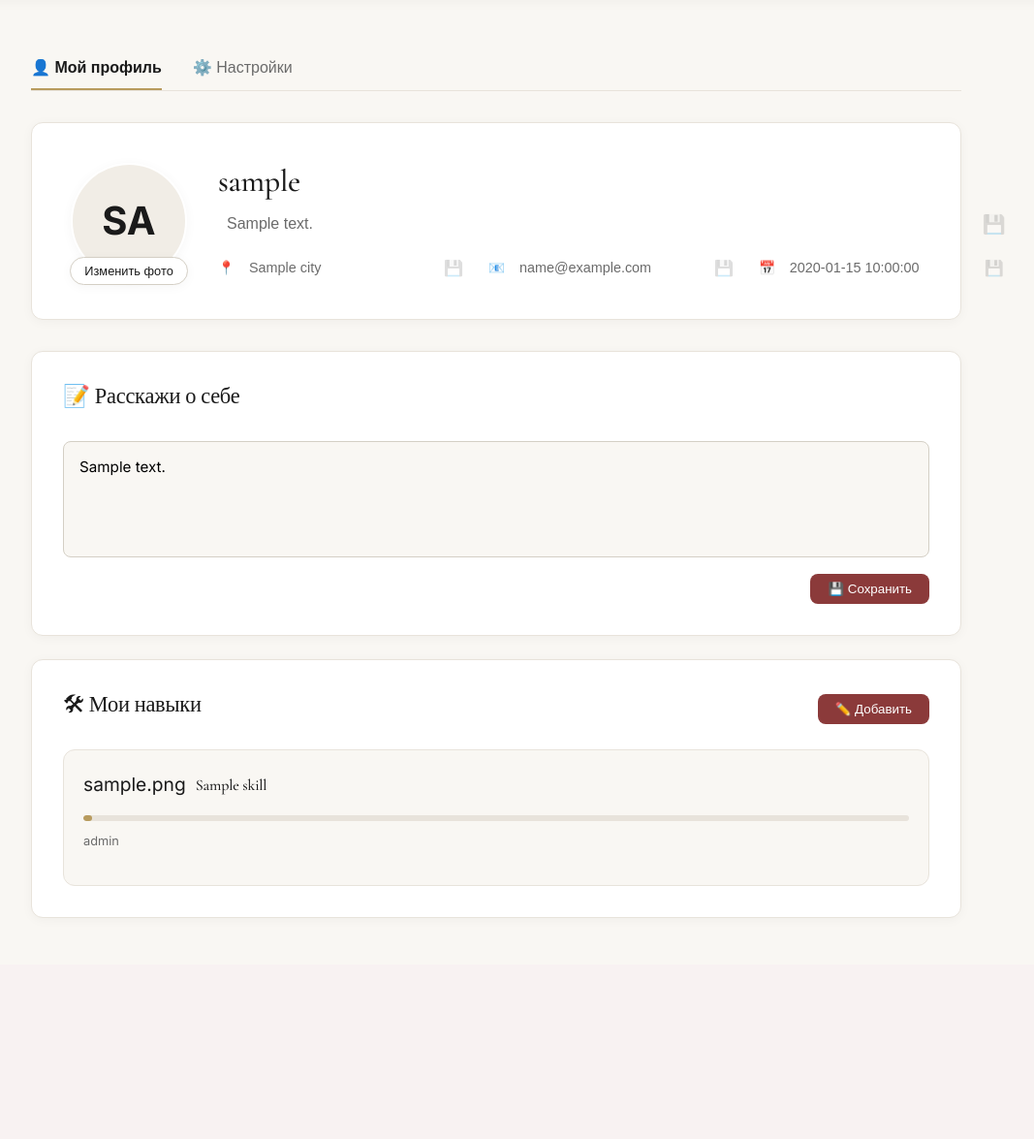
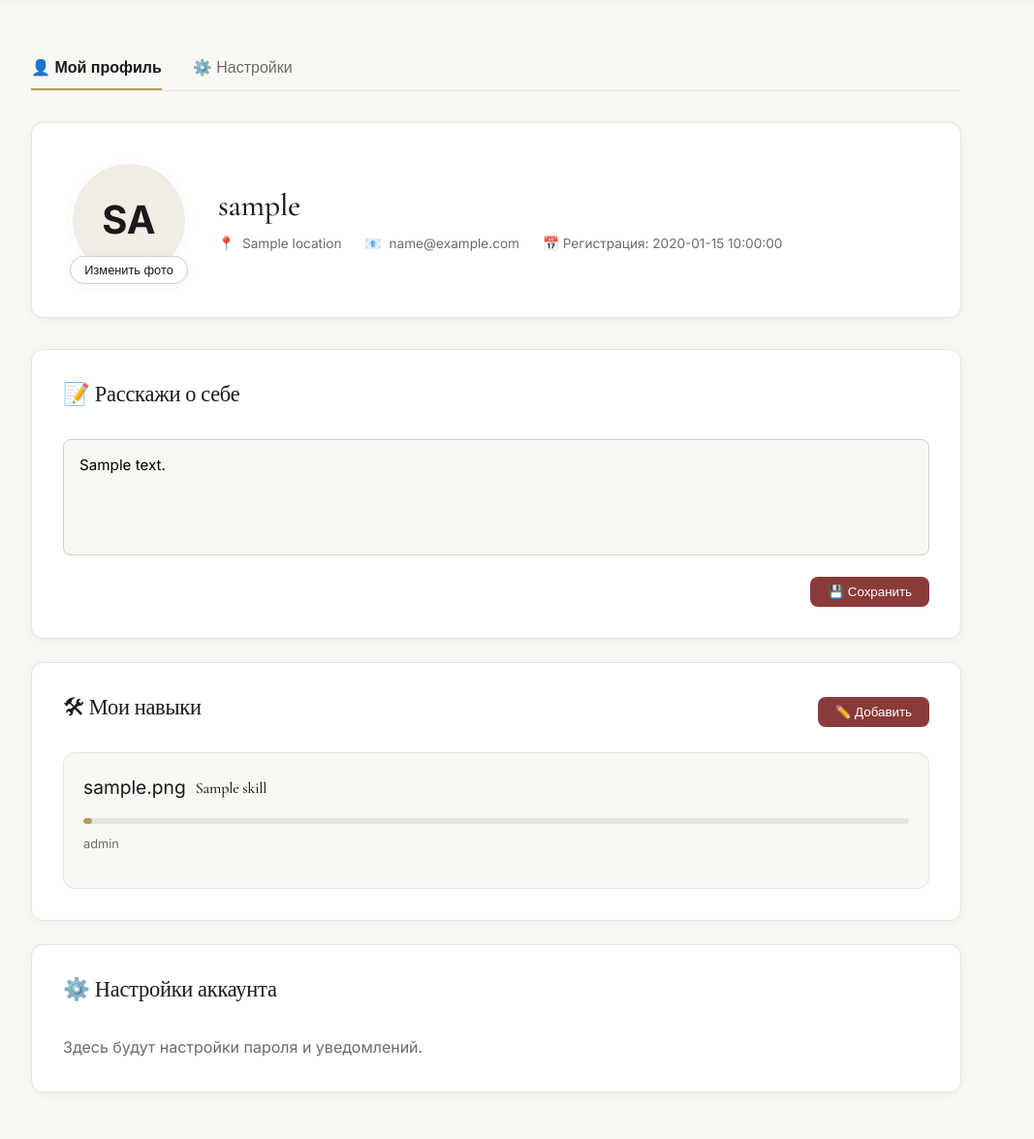
Before and after one commit to viktorialesnyh/FundOfIdeas2, a Flask app: template templates/profile.html in a window 1280 px wide. Shown: the part 72-1247 px from the top of the page at 97% size, without its empty margins (128-1195 px from the left). Before the commit the page ends 1019 px from the top, so only its background shows below. Run offline with Flask 3, Linux system fonts and the light colour scheme; tables that the repository leaves empty hold one stand-in row (values such as "Sample post"); the template is opened without the code that fills it: values that come from a table or form of the project are taken from there, most other values are stand-ins (such as "Sample title", 1, 10 or a date in 2020).

Commit message:
изменен profile.html

```diff
--- a/templates/profile.html
+++ b/templates/profile.html
@@ -4,11 +4,11 @@
     <meta charset="UTF-8">
     <meta name="viewport" content="width=device-width, initial-scale=1.0">
     <title>Профиль - Фонд Идей</title>
+    <link href="https://fonts.googleapis.com/css2?family=Cormorant+Garamond:wght@400;500;600;700&family=Inter:wght@300;400;500;600;700&family=JetBrains+Mono:wght@400;500&display=swap" rel="stylesheet">
     <link rel="stylesheet" href="{{ url_for('static', filename='css/styles.css') }}">
     <link rel="stylesheet" href="{{ url_for('static', filename='css/profile.css') }}">
 </head>
 <body class="dash-body">
-    <!-- Верхняя панель как на главной -->
     <nav class="navbar">
         <div class="nav-brand">💡 Фонд Идей</div>
         <div class="nav-links">
@@ -25,128 +25,84 @@
     </nav>
 
     <main class="profile-main">
-        <!-- Вкладки навигации профиля -->
         <div class="profile-tabs">
-            <button id="tab-profile" class="p-tab active">👤 Мой профиль</button>
-            <button id="tab-settings" class="p-tab">⚙️ Настройки</button>
+            <button class="p-tab active">👤 Мой профиль</button>
+            <button class="p-tab">⚙️ Настройки</button>
         </div>
 
-        <!-- Контент профиля -->
-        <div id="content-profile">
-            <!-- Фиолетовая шапка -->
         <div class="profile-header">
             <div class="profile-avatar">
                 <span class="avatar-initials">{{ username[:2].upper() }}</span>
-                    <button class="edit-photo-btn" onclick="alert('Загрузка фото пока не настроена')">Изменить фото</button>
+                <button class="edit-photo-btn">Изменить фото</button>
             </div>
             <div class="profile-info">
                 <h1>{{ username }}</h1>
-            <form action="/update_bio" method="POST" class="bio-form">
-                <input type="text" name="bio_text" value="{{ bio_text }}" class="bio-active-input" placeholder="Напишите краткое описание...">
-                <button type="submit" class="save-bio-btn" title="Сохранить">💾</button>
-            </form>
                 <div class="profile-meta">
-                <span class="meta-item">
-                    <span>📍</span>
-                    <form action="/update_city" method="POST" class="meta-form">
-                        <input type="text" name="city" value="{{ city }}" class="meta-input" placeholder="Город">
-                        <button type="submit" class="meta-save-btn" title="Сохранить">💾</button>
-                    </form>
-                </span>
-                <span class="meta-item">
-                    <span>📧</span>
-                    <form action="/update_email" method="POST" class="meta-form">
-                        <input type="email" name="email" value="{{ email }}" class="meta-input" placeholder="email@example.com">
-                        <button type="submit" class="meta-save-btn" title="Сохранить">💾</button>
-                    </form>
-                </span>
-                <span class="meta-item">
-                    <span>📅</span>
-                    <form action="/update_joined" method="POST" class="meta-form">
-                        <input type="text" name="joined_year" value="{{ joined_year }}" class="meta-input" placeholder="Год регистрации">
-                        <button type="submit" class="meta-save-btn" title="Сохранить">💾</button>
-                    </form>
-                </span>
+                    <span class="meta-item">📍 <span class="meta-text" data-field="location">{{ location }}</span></span>
+                    <span class="meta-item">📧 <span class="meta-text" data-field="email">{{ email }}</span></span>
+                    <span class="meta-item">📅 Регистрация: {{ reg_date }}</span>
                 </div>
             </div>
         </div>
 
-            <!-- Блок "Расскажи о себе" -->
         <div class="section-card">
-                <div class="section-header"><h2>📝 Расскажи о себе</h2></div>
-                <form action="/update_profile" method="POST">
-                    <textarea name="about_text" class="about-textarea" placeholder="Напишите здесь немного о себе...">{{ about_text }}</textarea>
-                    <div style="margin-top: 10px; text-align: right;">
+            <div class="section-header">
+                <h2>📝 Расскажи о себе</h2>
+            </div>
+            <form method="POST" action="{{ url_for('update_profile') }}">
+                <textarea name="about_text" class="about-textarea" placeholder="Добавьте информацию о себе...">{{ about_text }}</textarea>
+                <div style="margin-top: 15px; text-align: right;">
                     <button type="submit" class="edit-btn">💾 Сохранить</button>
                 </div>
             </form>
         </div>
 
-                <!-- Блок "Мои навыки" -->
         <div class="section-card">
             <div class="section-header">
                 <h2>🛠 Мои навыки</h2>
-                    <button class="edit-btn" onclick="toggleSkillsForm()">✏️ Добавить</button>
+                <button class="edit-btn" onclick="document.getElementById('add-skill-form').classList.toggle('hidden')">✏️ Добавить</button>
             </div>
 
-                <div class="skills-grid" id="skillsGrid">
+            <div class="skills-grid">
                 {% for skill in skills %}
                 <div class="skill-card">
                     <div class="skill-top">
                         <span class="skill-icon">{{ skill.icon }}</span>
                         <h3>{{ skill.name }}</h3>
-                            <a href="/delete_skill/{{ loop.index0 }}" class="skill-delete-btn" onclick="return confirm('Удалить этот навык?')" title="Удалить">×</a>
+                        <a href="/delete_skill/{{ loop.index0 }}" class="skill-delete-btn">×</a>
                     </div>
                     <div class="progress-bar">
-                            <div class="fill" style="width: {{ skill.level }}%"></div>
+                        <div class="fill" style="width: {{ skill.level }}%;"></div>
                     </div>
-                        <p class="skill-level">{{ skill.level_text }}</p>
+                    <div class="skill-level">{{ skill.level_text }}</div>
                 </div>
                 {% endfor %}
             </div>
 
-                <!-- Скрытая форма добавления -->
-                <div id="addSkillForm" class="add-skill-form" style="display: none;">
-                    <h3 style="margin-bottom: 15px; font-size: 1.1rem;">➕ Новый навык</h3>
-                    <form action="/add_skill" method="POST">
+            <form id="add-skill-form" class="add-skill-form hidden" method="POST" action="{{ url_for('add_skill') }}">
                 <div class="form-row-skills">
-                            <div class="form-group">
-                                <label>Название</label>
-                                <input type="text" name="skill_name" placeholder="Например: Figma" required>
-                            </div>
-                            <div class="form-group">
-                                <label>Иконка (эмодзи)</label>
-                                <input type="text" name="skill_icon" placeholder="🎨" value="🛠" maxlength="2">
-                            </div>
-                            <div class="form-group">
-                                <label>Уровень</label>
-                                <select name="skill_level">
+                    <input type="text" name="name" placeholder="Название (Python, Design)" required>
+                    <input type="text" name="icon" placeholder="Иконка (🐍)" required>
+                    <select name="level">
                         <option value="25">25% (Начальный)</option>
                         <option value="50">50% (Средний)</option>
                         <option value="75">75% (Продвинутый)</option>
                         <option value="100">100% (Эксперт)</option>
                     </select>
                 </div>
-                        </div>
                 <div class="form-actions">
-                            <button type="button" class="btn-cancel" onclick="toggleSkillsForm()">Отмена</button>
+                    <button type="button" class="btn-cancel" onclick="document.getElementById('add-skill-form').classList.add('hidden')">Отмена</button>
                     <button type="submit" class="btn-create">Сохранить</button>
                 </div>
             </form>
         </div>
+
+        <div class="section-card">
+            <div class="section-header">
+                <h2>⚙️ Настройки аккаунта</h2>
             </div>
-
-
-        <!-- Заглушка для настроек -->
-        <div id="content-settings" style="display: none;">
-            <div class="section-card">
-                <h2>⚙️ Настройки аккаунта</h2>
-                <p style="color: #6b7280; margin-top: 10px;">Здесь будут настройки пароля и уведомлений.</p>
+            <p style="color: var(--text-pencil);">Здесь будут настройки пароля и уведомлений.</p>
         </div>
-        </div>
-
     </main>
-
-    <script src="{{ url_for('static', filename='js/script.js') }}"></script>
 </body>
 </html>
```
Lines whose indentation alone changed are shown as unchanged.
